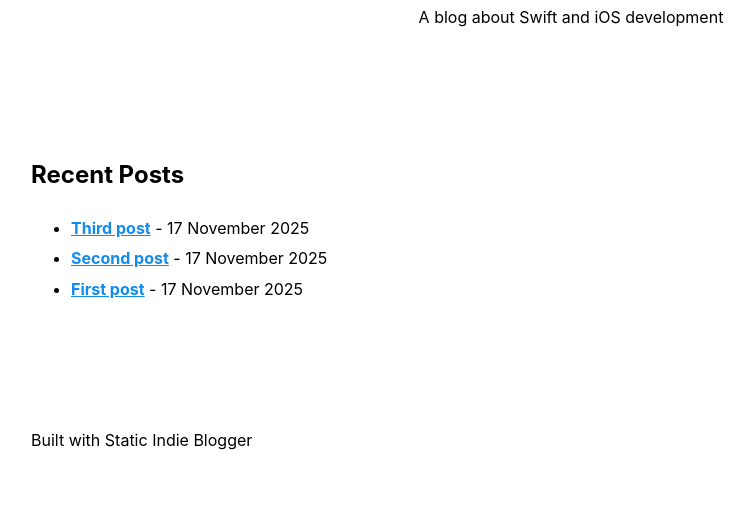
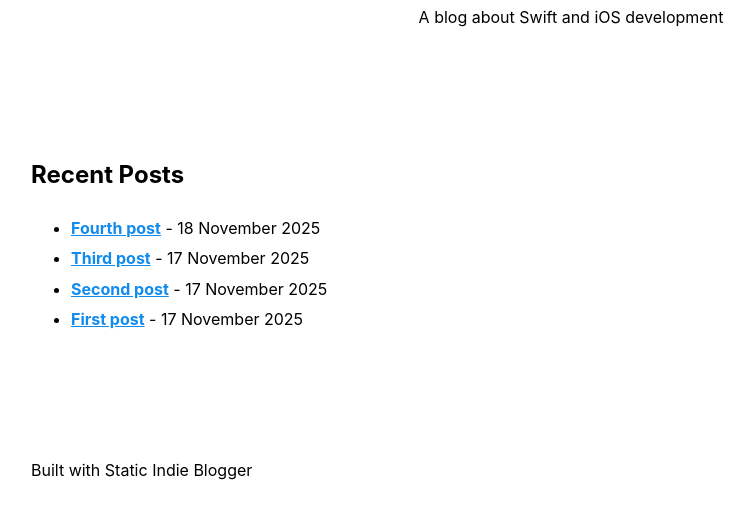
Before and after one commit to NathanDigital/indiesite, a plain HTML site: page index.html in a window 1280 px wide. Shown: the part 134-652 px from the top of the page, without its empty margins (69-824 px from the left). Drawn offline with Linux system fonts and the light colour scheme.

Commit message:
Update index.html

```diff
--- a/index.html
+++ b/index.html
@@ -1 +1 @@
-<!DOCTYPE html><html lang="en" color-mode="user"><head><meta charset="UTF-8"/><meta name="viewport" content="width=device-width, initial-scale=1.0"/><title>Nathan’s Blog</title><meta name="twitter:title" content="Nathan’s Blog"/><meta property="og:title" content="Nathan’s Blog"/><link rel="stylesheet" href="mvp.css" type="text/css"/></head><body><header><h1>Nathan’s Blog</h1><p>A blog about Swift and iOS development</p></header><main><h2>Recent Posts</h2><ul><li><a href="posts/third-post-c9591.html">Third post</a> - <span class="post-date">17 November 2025</span></li><li><a href="posts/second-post-403e1.html">Second post</a> - <span class="post-date">17 November 2025</span></li><li><a href="posts/first-post-30749.html">First post</a> - <span class="post-date">17 November 2025</span></li></ul></main><footer><p>Built with Static Indie Blogger</p></footer></body></html>
+<!DOCTYPE html><html lang="en" color-mode="user"><head><meta charset="UTF-8"/><meta name="viewport" content="width=device-width, initial-scale=1.0"/><title>Nathan’s Blog</title><meta name="twitter:title" content="Nathan’s Blog"/><meta property="og:title" content="Nathan’s Blog"/><link rel="stylesheet" href="mvp.css" type="text/css"/></head><body><header><h1>Nathan’s Blog</h1><p>A blog about Swift and iOS development</p></header><main><h2>Recent Posts</h2><ul><li><a href="posts/fourth-post-eeb67.html">Fourth post</a> - <span class="post-date">18 November 2025</span></li><li><a href="posts/third-post-c9591.html">Third post</a> - <span class="post-date">17 November 2025</span></li><li><a href="posts/second-post-403e1.html">Second post</a> - <span class="post-date">17 November 2025</span></li><li><a href="posts/first-post-30749.html">First post</a> - <span class="post-date">17 November 2025</span></li></ul></main><footer><p>Built with Static Indie Blogger</p></footer></body></html>
```
